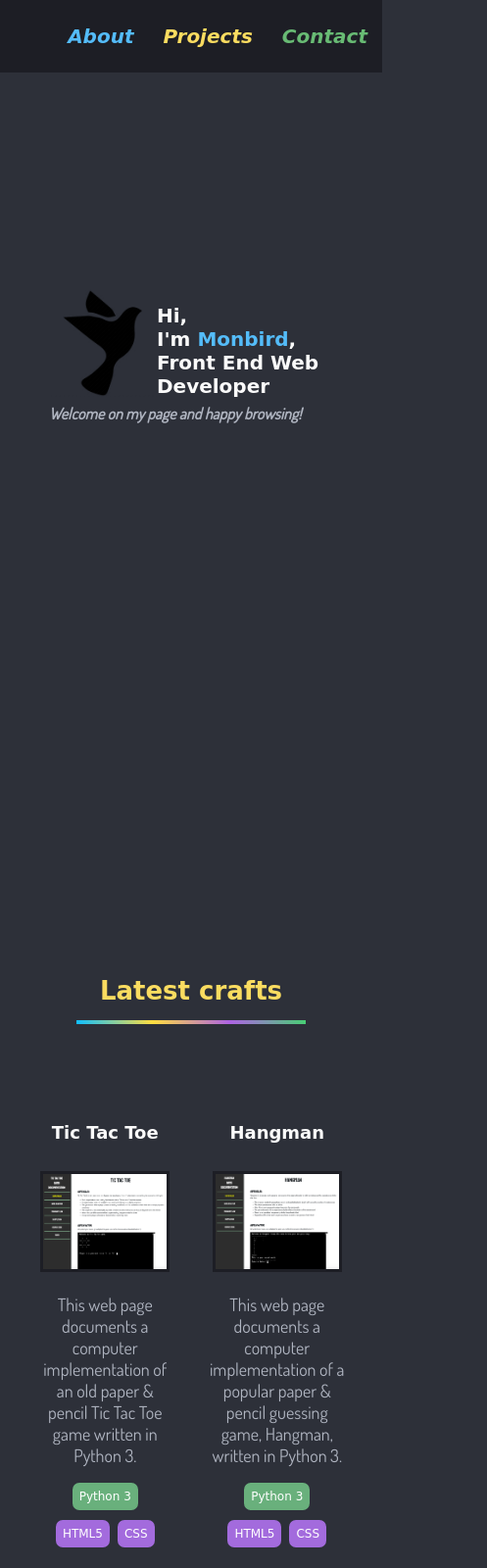
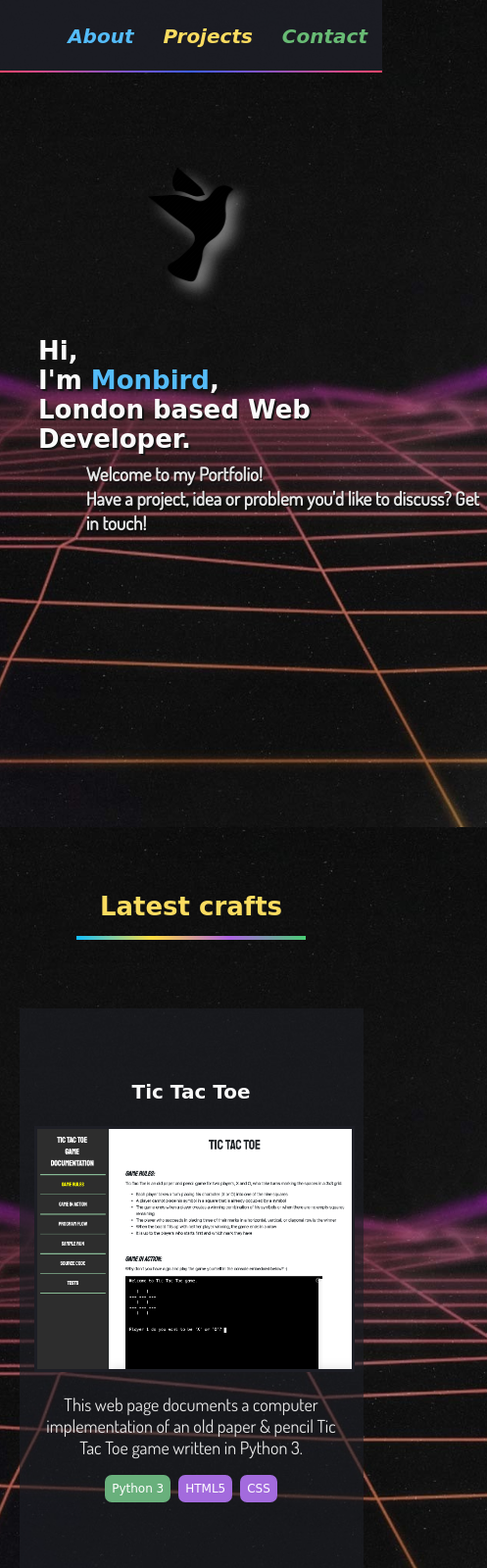
Before and after one commit to monbird/personal_portfolio_webpage, a plain HTML site: page index.html in a window 390 px wide. Shown: the top 1600 px of the page at 98% size, 497 px wide, since content can reach past the window. Drawn offline with Linux system fonts and the light colour scheme; a web font is replaced by a local one.

Commit message:
web page visual redesign

```diff
--- a/index.html
+++ b/index.html
@@ -4,12 +4,12 @@
         <!-- Global site tag (gtag.js) - Google Analytics -->
         <script async src="https://www.googletagmanager.com/gtag/js?id=UA-151054195-1"></script>
         <script>
-        window.dataLayer = window.dataLayer || [];
-        function gtag(){dataLayer.push(arguments);}
-        gtag('js', new Date());
-
-        gtag('config', 'UA-151054195-1');
+            window.dataLayer = window.dataLayer || [];
+            function gtag() { dataLayer.push(arguments); }
+            gtag('js', new Date());
+            gtag('config', 'UA-151054195-1');
         </script>
+        <!-------------------------------------------------->
 
         <title>Monbird portfolio</title>
         <meta charset="utf-8">
@@ -23,20 +23,26 @@
         <header>
             <nav id="navbar">
                 <a href="#welcome-section"><span class="color1">About</span></a>
-                <a href="#projects"><span class="color2">Projects</span></a>
+                <a href="#projects-section"><span class="color2">Projects</span></a>
                 <a href="#contact-section"><span class="color3">Contact</span></a>
             </nav>
         </header>
         <main>
             <div id="welcome-section">
                 <img src="./bird-icon.png">
-                <h1>Hi,<br>I'm <span class="color1">Monbird</span>,<br>Front End Web Developer</h1>
-                <h3>Welcome on my page and happy browsing!</h3>
+                <br>
+                <h1 id="x1">Hi,</h1>
+                <h1 id="x2">I'm <span class="color1">Monbird</span>,</h1>
+                <h1 id="x3">London based Web Developer.</h1>
+                <div id="x4">
+                    <h3>Welcome to my Portfolio!</h3>
+                    <h3>Have a project, idea or problem you'd like to discuss? Get in touch!</h3>
+                </div>
             </div>
-            <div id="projects">
+            <div id="projects-section">
                 <h2 class="color2">Latest crafts</h2>
                 <hr>
-                <div class="flex-container">
+                <div class="projects-container">
                     <div>
                         <a href="/tic-tac-toe">
                             <div class="table">
@@ -87,7 +93,7 @@
                                 <h4>News API</h4>
                             </div>
                             <img src="./project_screenshots/news_api_screenshot.png"  alt="news api project screenshot">
-                            <p>This web page fetches and displays latest news headlines for various countries. Data is retrived from a server asynchronously without interfering with the display and behavior of the existing page.</p>
+                            <p>This web page fetches and displays latest news headlines for various countries. Data is retrieved from a server asynchronously without interfering with the display and behaviour of the existing page.</p>
                         </a>
                         <div class="technology-badges">
                             <span class="badge">HTML5</span>
@@ -214,14 +220,14 @@
                 <h2 class="color3">Get in touch</h2>
                 <hr>
                 <div class="contact-icons">
-                    <a href="https://github.com/monbird" target="_blank" id="profile-link">
+                    <a href="mailto:mon.ptasz@gmail.com" target="_blank">
+                        <i class="fas fa-envelope"></i>
+                    </a>
+                    <a href="https://github.com/monbird" target="_blank">
                         <i class="fab fa-github"></i>
                     </a>
-                    <a href="mailto:mon.ptasz@gmail.com" target="_blank" id="profile-link">
-                        <i class="fas fa-envelope"></i>
-                    </a>
-                    <a href="https://www.facebook.com/monika.ptaszynska93" target="_blank" id="profile-link">
-                        <i class="fab fa-facebook-square"></i>
+                    <a href="https://www.linkedin.com/in/monbird" target="_blank">
+                        <i class="fab fa-linkedin"></i>
                     </a>
                 </div>
             </div>
--- a/style.css
+++ b/style.css
@@ -5,9 +5,15 @@ html {
 }
 
 body {
-    background-color: rgb(45, 48, 57);
     color: rgb(250, 250, 250);
     font-family: 'Gugi', cursive;
+    margin: 0;
+    background-image: url("./background.jpg");
+    background-position: center;
+    background-repeat: no-repeat;
+    background-size: cover;
+    background-attachment: fixed;
+    overflow-x: hidden;
 }
 
 * {
@@ -22,12 +28,18 @@ body {
     display: flex;
     flex-direction: row;
     justify-content: flex-end;
-    background-color: rgb(29, 30, 37);
     z-index: 3;
+
+    background:
+       radial-gradient(circle, rgba(63,94,251,1) 0%, rgba(252,70,107,1) 100%)
+       left
+       bottom
+       rgba(29, 30, 37, 0.93)
+       no-repeat;
+   background-size: 100% 2px;
 }
 
 #navbar a {
-    text-decoration: none;
     display: block;
     padding: 25px 30px;
     font-size: 20px;
@@ -44,32 +56,95 @@ body {
 #welcome-section {
     height: 70vh;
     padding-top: 35vh;
-    padding-left: 200px;
+    padding-left: 15vw;
+    padding-right: 10vw;
     text-align: left;
 }
 
-#welcome-section h1 {
-    padding-top: 15px;
+h1, h2 {
+    text-shadow: 2px 2px 1px rgb(20, 20, 20);
+}
+
+h3, footer p {
+    text-shadow: 1px 1px 1px rgb(10, 10, 10);
+}
+
+#x4 {
+    padding-top: 8px;
 }
 
 #welcome-section h3 {
-    font-style: italic;
-    color: rgb(175, 180, 192);
+    font-size: 20px;
+    color: rgb(230, 230, 230);
+}
+
+/* CSS animations */
+@keyframes animation1 {
+    50%  {opacity: 0.5;}
+    100% {opacity: 1;}
+}
+
+#x1 {
+    animation-name: animation1;
+    animation-fill-mode: forwards;
+    animation-duration: 1s;
+    animation-delay: 0.5s;
+    opacity: 0;
+}
+
+#x2 {
+    animation-name: animation1;
+    animation-fill-mode: forwards;
+    animation-duration: 1s;
+    animation-delay: 1.7s;
+    opacity: 0;
+}
+
+#x3 {
+    animation-name: animation1;
+    animation-fill-mode: forwards;
+    animation-duration: 1s;
+    animation-delay: 2.7s;
+    opacity: 0;
+}
+
+#x4 {
+    animation-name: slide-left;
+    animation-fill-mode: forwards;
+    animation-duration: 3s;
+    animation-delay: 3s;
+    opacity: 0;
+    animation-timing-function: ease-out;
+}
+
+@keyframes slide-left {
+    from {
+        margin-left: 100%;
+        width: 300%;
+        opacity: 1;
+    }
+    to {
+        margin-left: 0%;
+        width: 100%;
+        opacity: 1;
+    }
 }
 
 #welcome-section img {
-    height: 150px;
+    height: 190px;
     width: auto;
+    padding-bottom: 100px;
     float: left;
+    display: block;
+    -webkit-filter: drop-shadow(9px 9px 7px rgba(190, 190, 190, 0.6));
+}
+
+#projects-section {
+    padding-top: 150px;
     display: block;
 }
 
-#projects {
-    padding-top: 110px;
-    display: block;
-}
-
-.flex-container {
+.projects-container {
     display: flex;
     flex-direction: row;
     justify-content: space-around;
@@ -77,30 +152,35 @@ body {
     padding: 0 5%;
 }
 
-.flex-container > div {
-    width: 360px;
+.projects-container > div {
+    width: 380px;
     position: relative;
     padding: 10px 15px 35px 15px;
     margin-top: 40px;
-    margin-bottom: 65px;
 }
 
-#projects .table {
+#projects-section .table {
     width: 100%;
     display: table;
 }
 
-#projects h4 {
+.projects-container {
+    background-color: rgba(29, 30, 37, 0.6);
+    width: 90%;
+    margin: 70px auto;
+    padding: 0px 0px 70px 0px;
+}
+
+#projects-section h4 {
     font-size: 20px;
     height: 70px;
     width: 100%;
-    color: rgb(250, 250, 250);
     text-align: center;
     display: table-cell;
     vertical-align: middle;
 }
 
-#projects img {
+#projects-section img {
     display: block;
     margin: 0 auto;
     width: 100%;
@@ -109,13 +189,13 @@ body {
     border-color: rgb(29, 30, 37);
 }
 
-#projects p {
+#projects-section p {
     font-size: 18px;
     text-align: center;
     padding-top: 10px;
     margin-top: 12px;
     margin-bottom: 8px;
-    color: rgb(175, 180, 192);
+    color: rgb(230, 230, 230);
 }
 
 .technology-badges {
@@ -146,11 +226,11 @@ body {
     text-align: center;
     padding-top: 110px;
     padding-bottom: 10px;
-    height: 60vh;
+    height: 70vh;
     margin-top: 70px;
 }
 
-.fab, .fas {
+.contact-icons a i {
     font-size: 90px;
     padding: 0px 25px 50px 25px;
 }
@@ -158,24 +238,31 @@ body {
 .fab:hover, .fas:hover {
     color: rgb(250, 250, 250);
     cursor: pointer;
+    text-shadow: 8px 8px 8px rgba(20, 20, 20, 0.8);
+}
+
+.contact-icons {
+    padding-top: 30px;
+}
+
+.contact-icons a {
+    color: black;
+    text-shadow: 8px 8px 10px rgba(220, 220, 220, 0.7);
 }
 
 a {
+    color: rgb(250, 250, 250);
     text-decoration: none;
-    color: black;
 }
 
 footer {
     text-align: center;
     margin-bottom: 13px;
-}
-
-footer p a {
-    color: rgb(250, 250, 250);
+    font-size: 18px;
 }
 
 footer p a:hover {
-    color: pink;
+    color: rgb(205, 126, 207);
 }
 
 h2 {
@@ -204,57 +291,46 @@ hr {
     color: rgb(104, 187, 116)
 }
 
-#welcome-section h3, #projects p {
+.color4 {
+    color: rgb(255, 182, 193)
+}
+
+#welcome-section h3, #projects-section p {
     font-family: 'Dosis', sans-serif;
 }
 
-@media only screen and (max-width: 800px) {
+@media only screen and (max-width: 1000px) {
     #navbar a {
         padding: 25px 15px;
         font-size: 20px;
     }
 
     #welcome-section {
-        padding-left: 50px;
+        padding-left: 5vw;
+        padding-right: 8vw;
+    }
+}
+
+@media only screen and (max-width: 530px) {
+    #welcome-section {
+        padding-top: 20vh;
+        padding-left: 10vw;
+        padding-right: 10vw;
     }
 
     #welcome-section img {
-        height: 110px;
+        height: 120px;
+        padding-bottom: 35px;
+        float: none;
+        margin: 0 auto;
     }
 
     #welcome-section h1 {
-        font-size: 20px;
+        font-size: 26px;
     }
 
     #welcome-section h3 {
-        font-size: 16px;
-        padding-right: 20px;
-        padding-top: 6px;
-    }
-
-    .flex-container > div {
-        width: 40%;
-    }
-
-    #projects h4 {
-        font-size: 18px;
-        height: 80px;
-    }
-
-    #projects p {
-        font-size: 18px;
-    }
-
-    #projects img {
-        width: 90%;
-    }
-
-    .fab, .fas {
-        font-size: 70px;
-    }
-
-    .contact-icons {
-        padding-top: 30px;
+        font-size: 19px;
     }
 }
 
@@ -267,20 +343,32 @@ hr {
         font-size: 20px;
     }
 
-    .flex-container > div {
-        width: 500px;
-        margin-top: 20px;
-        margin-bottom: 20px;
+    #welcome-section img {
+        height: 100px;
+        padding-top: 15px;
+    }
+
+    #welcome-section h1 {
+        font-size: 23px;
+    }
+
+    #welcome-section h3 {
+        font-size: 17px;
     }
 
     #contact-section {
-        padding-top: 90px;
-        padding-bottom: 10px;
         height: 65vh;
-        margin-top: 50px;
+    }
+
+    .contact-icons a i {
+        font-size: 60px;
     }
 
     h2 {
-        font-size: 22px;
+        font-size: 23px;
+    }
+
+    footer {
+        font-size: 15px;
     }
 }
```
Also changed, not shown: background.jpg (added).
